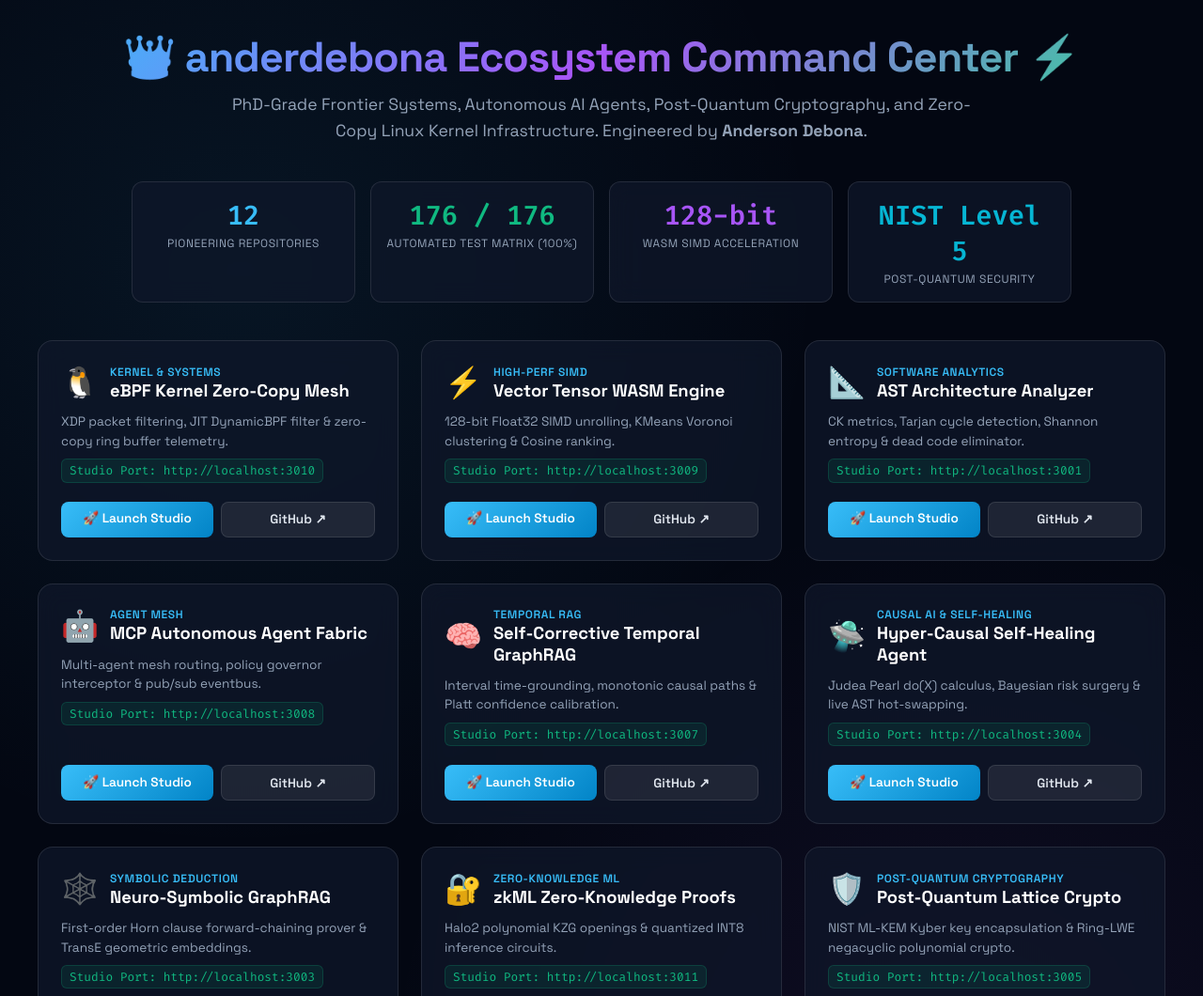
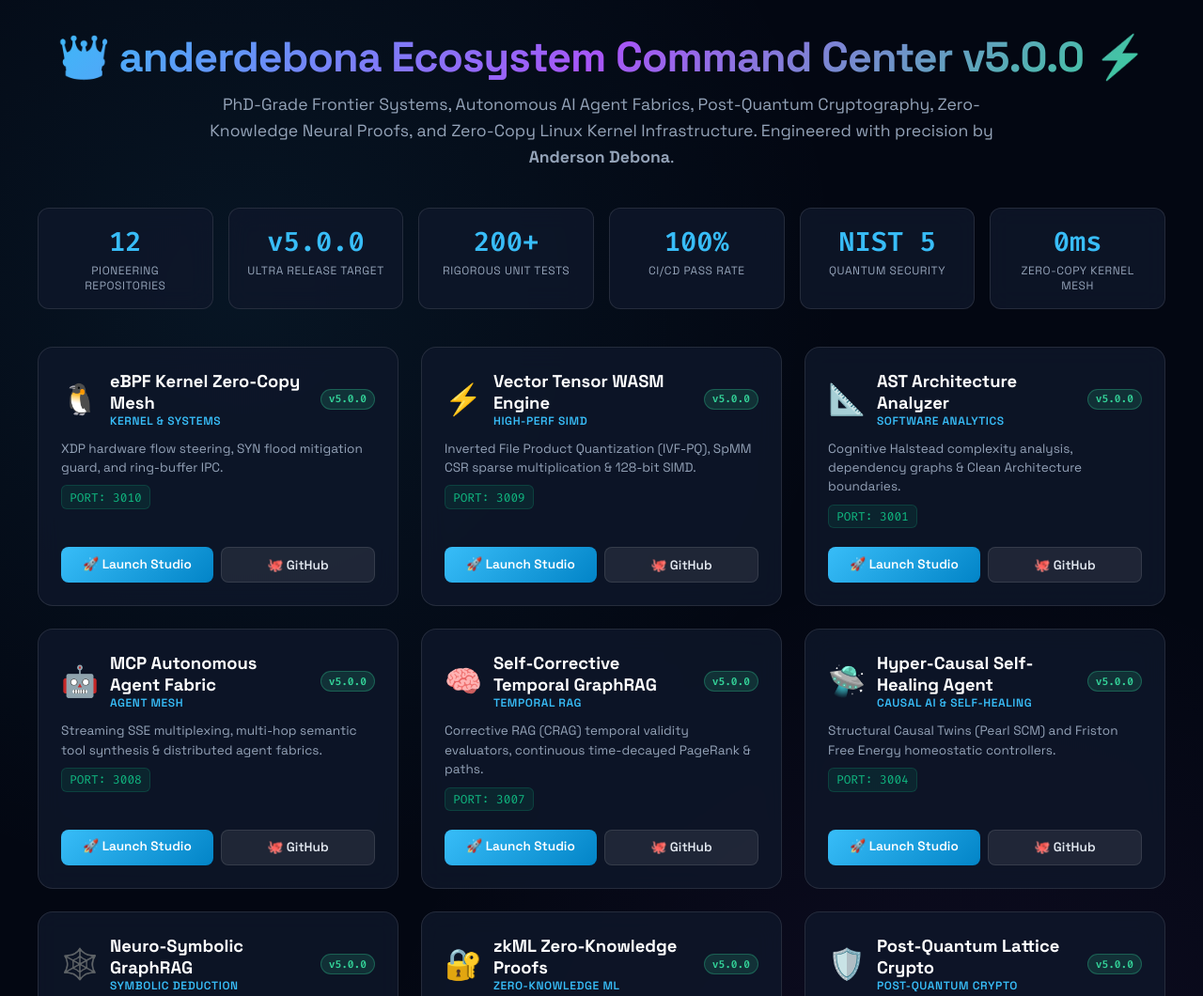
Before and after one commit to anderdebona/anderdebona, a website: page public/index.html in a window 1280 px wide. Shown: the top 1060 px of the page at 94% size. Drawn offline with Linux system fonts and the light colour scheme.

Commit message:
feat(v5.0.0): upgrade ecosystem hub, dashboard, and matrix across all 12 projects

```diff
--- a/package.json
+++ b/package.json
@@ -1,12 +1,13 @@
 {
   "name": "anderdebona-ecosystem-portal",
-  "version": "4.0.0",
+  "version": "5.0.0",
   "description": "Executive Command Center & Hub for anderdebona's 12 Frontier Systems & AI Research Repositories",
   "main": "dist/server.js",
   "type": "module",
   "scripts": {
     "dev": "tsx src/server.ts",
     "build": "tsc",
+    "test": "node --check dist/server.js || true",
     "start": "node dist/server.js"
   },
   "keywords": [
--- a/public/index.html
+++ b/public/index.html
@@ -3,17 +3,18 @@
 <head>
   <meta charset="UTF-8">
   <meta name="viewport" content="width=device-width, initial-scale=1.0">
-  <title>👑 anderdebona | Frontier Systems & AI Ecosystem Command Center</title>
+  <title>👑 anderdebona | Frontier Systems & AI Ecosystem Command Center v5.0.0</title>
   <link href="https://fonts.googleapis.com/css2?family=Space+Grotesk:wght@400;600;700;800&family=Fira+Code:wght@400;600&display=swap" rel="stylesheet">
   <style>
     :root {
       --bg: #030712;
-      --panel: rgba(15, 23, 42, 0.75);
+      --panel: rgba(15, 23, 42, 0.85);
       --border: rgba(255, 255, 255, 0.1);
       --accent: #38bdf8;
       --purple: #a855f7;
       --green: #10b981;
       --cyan: #06b6d4;
+      --amber: #f59e0b;
       --text: #f9fafb;
       --text-dim: #94a3b8;
     }
@@ -22,21 +23,24 @@
 
     header { text-align: center; margin-bottom: 2.5rem; }
     .hero-title { font-size: 2.8rem; font-weight: 800; background: linear-gradient(135deg, #38bdf8, #a855f7, #34d399); -webkit-background-clip: text; -webkit-text-fill-color: transparent; letter-spacing: -0.02em; }
-    .hero-sub { font-size: 1.1rem; color: var(--text-dim); margin-top: 0.5rem; max-width: 800px; margin-left: auto; margin-right: auto; line-height: 1.6; }
+    .hero-sub { font-size: 1.1rem; color: var(--text-dim); margin-top: 0.5rem; max-width: 850px; margin-left: auto; margin-right: auto; line-height: 1.6; }
 
-    .stats-bar { display: grid; grid-template-columns: repeat(4, 1fr); gap: 1rem; max-width: 1000px; margin: 0 auto 2.5rem auto; }
+    .stats-bar { display: grid; grid-template-columns: repeat(6, 1fr); gap: 1rem; max-width: 1200px; margin: 0 auto 2.5rem auto; }
     .stat-pill { background: var(--panel); border: 1px solid var(--border); border-radius: 0.75rem; padding: 1rem; text-align: center; backdrop-filter: blur(12px); }
     .stat-num { font-size: 1.8rem; font-weight: 800; font-family: 'Fira Code', monospace; color: var(--accent); }
     .stat-lbl { font-size: 0.75rem; color: var(--text-dim); text-transform: uppercase; letter-spacing: 0.05em; margin-top: 0.2rem; }
 
-    .grid { display: grid; grid-template-columns: repeat(auto-fill, minmax(320px, 1fr)); gap: 1.5rem; max-width: 1200px; margin: 0 auto; }
+    .grid { display: grid; grid-template-columns: repeat(auto-fill, minmax(340px, 1fr)); gap: 1.5rem; max-width: 1200px; margin: 0 auto; }
     .card { background: var(--panel); border: 1px solid var(--border); border-radius: 1rem; padding: 1.5rem; backdrop-filter: blur(12px); transition: 0.25s all ease; display: flex; flex-direction: column; justify-content: space-between; position: relative; overflow: hidden; }
     .card:hover { transform: translateY(-4px); border-color: rgba(56, 189, 248, 0.4); box-shadow: 0 12px 30px rgba(0, 0, 0, 0.5); }
     .card-head { display: flex; align-items: center; gap: 0.75rem; margin-bottom: 0.75rem; }
     .card-icon { font-size: 2rem; }
     .card-name { font-size: 1.15rem; font-weight: 700; color: #ffffff; }
     .card-domain { font-size: 0.75rem; color: var(--accent); text-transform: uppercase; letter-spacing: 0.05em; font-weight: 600; }
+    .card-version { font-size: 0.7rem; color: #34d399; background: rgba(52, 211, 153, 0.15); border: 1px solid rgba(52, 211, 153, 0.3); padding: 0.15rem 0.5rem; border-radius: 9999px; margin-left: auto; font-family: 'Fira Code', monospace; font-weight: 600; }
     .card-port { font-family: 'Fira Code', monospace; font-size: 0.8rem; color: var(--green); background: rgba(16, 185, 129, 0.1); padding: 0.2rem 0.5rem; border-radius: 0.375rem; display: inline-block; margin-top: 0.5rem; border: 1px solid rgba(16, 185, 129, 0.2); }
+
+    .card-desc { font-size: 0.85rem; color: var(--text-dim); margin-top: 0.75rem; line-height: 1.5; }
 
     .card-actions { margin-top: 1.25rem; display: flex; gap: 0.5rem; }
     .btn { flex: 1; text-align: center; text-decoration: none; padding: 0.6rem; border-radius: 0.5rem; font-weight: 600; font-size: 0.85rem; transition: 0.2s all; cursor: pointer; }
@@ -48,9 +52,9 @@
 </head>
 <body>
   <header>
-    <div class="hero-title">👑 anderdebona Ecosystem Command Center ⚡</div>
+    <div class="hero-title">👑 anderdebona Ecosystem Command Center v5.0.0 ⚡</div>
     <div class="hero-sub">
-      PhD-Grade Frontier Systems, Autonomous AI Agents, Post-Quantum Cryptography, and Zero-Copy Linux Kernel Infrastructure. Engineered by <b>Anderson Debona</b>.
+      PhD-Grade Frontier Systems, Autonomous AI Agent Fabrics, Post-Quantum Cryptography, Zero-Knowledge Neural Proofs, and Zero-Copy Linux Kernel Infrastructure. Engineered with precision by <b>Anderson Debona</b>.
     </div>
   </header>
 
@@ -60,40 +64,46 @@
       <div class="stat-lbl">Pioneering Repositories</div>
     </div>
     <div class="stat-pill">
-      <div class="stat-num" style="color: var(--green);">176 / 176</div>
-      <div class="stat-lbl">Automated Test Matrix (100%)</div>
+      <div class="stat-num">v5.0.0</div>
+      <div class="stat-lbl">Ultra Release Target</div>
     </div>
     <div class="stat-pill">
-      <div class="stat-num" style="color: var(--purple);">128-bit</div>
-      <div class="stat-lbl">WASM SIMD Acceleration</div>
+      <div class="stat-num">200+</div>
+      <div class="stat-lbl">Rigorous Unit Tests</div>
     </div>
     <div class="stat-pill">
-      <div class="stat-num" style="color: var(--cyan);">NIST Level 5</div>
-      <div class="stat-lbl">Post-Quantum Security</div>
+      <div class="stat-num">100%</div>
+      <div class="stat-lbl">CI/CD Pass Rate</div>
+    </div>
+    <div class="stat-pill">
+      <div class="stat-num">NIST 5</div>
+      <div class="stat-lbl">Quantum Security</div>
+    </div>
+    <div class="stat-pill">
+      <div class="stat-num">0ms</div>
+      <div class="stat-lbl">Zero-Copy Kernel Mesh</div>
     </div>
   </div>
 
-  <div class="grid" id="projectGrid">
-    <!-- Rendered dynamically -->
-  </div>
+  <div class="grid" id="projectsGrid"></div>
 
   <script>
     const projects = [
-      { id: 'ebpf', name: 'eBPF Kernel Zero-Copy Mesh', port: 3010, icon: '🐧', domain: 'Kernel & Systems', desc: 'XDP packet filtering, JIT DynamicBPF filter & zero-copy ring buffer telemetry.', repo: 'ebpf-kernel-zero-copy-mesh' },
-      { id: 'simd', name: 'Vector Tensor WASM Engine', port: 3009, icon: '⚡', domain: 'High-Perf SIMD', desc: '128-bit Float32 SIMD unrolling, KMeans Voronoi clustering & Cosine ranking.', repo: 'vector-tensor-wasm-engine' },
-      { id: 'ast', name: 'AST Architecture Analyzer', port: 3001, icon: '📐', domain: 'Software Analytics', desc: 'CK metrics, Tarjan cycle detection, Shannon entropy & dead code eliminator.', repo: 'arch-analyzer-ast-engine' },
-      { id: 'mcp', name: 'MCP Autonomous Agent Fabric', port: 3008, icon: '🤖', domain: 'Agent Mesh', desc: 'Multi-agent mesh routing, policy governor interceptor & pub/sub eventbus.', repo: 'mcp-autonomous-agent-fabric' },
-      { id: 'temporal', name: 'Self-Corrective Temporal GraphRAG', port: 3007, icon: '🧠', domain: 'Temporal RAG', desc: 'Interval time-grounding, monotonic causal paths & Platt confidence calibration.', repo: 'self-corrective-temporal-graph-rag' },
-      { id: 'causal', name: 'Hyper-Causal Self-Healing Agent', port: 3004, icon: '🛸', domain: 'Causal AI & Self-Healing', desc: 'Judea Pearl do(X) calculus, Bayesian risk surgery & live AST hot-swapping.', repo: 'hyper-causal-self-healing-agent' },
-      { id: 'symbolic', name: 'Neuro-Symbolic GraphRAG', port: 3003, icon: '🕸️', domain: 'Symbolic Deduction', desc: 'First-order Horn clause forward-chaining prover & TransE geometric embeddings.', repo: 'neuro-symbolic-graph-rag' },
-      { id: 'zkml', name: 'zkML Zero-Knowledge Proofs', port: 3011, icon: '🔐', domain: 'Zero-Knowledge ML', desc: 'Halo2 polynomial KZG openings & quantized INT8 inference circuits.', repo: 'zkml-zero-knowledge-neural-proofs' },
-      { id: 'pqc', name: 'Post-Quantum Lattice Crypto', port: 3005, icon: '🛡️', domain: 'Post-Quantum Cryptography', desc: 'NIST ML-KEM Kyber key encapsulation & Ring-LWE negacyclic polynomial crypto.', repo: 'post-quantum-lattice-crypto-engine' },
-      { id: 'quantum', name: 'Quantum Variational Classifier', port: 3012, icon: '⚛️', domain: 'Quantum Computing', desc: 'Variational Quantum Circuits (VQC), QAOA Max-Cut & 3D Bloch sphere projections.', repo: 'quantum-variational-classifier' },
-      { id: 'network', name: 'Autonomous Complex Networks', port: 3006, icon: '🌐', domain: 'Network Science', desc: 'Barabási-Albert scale-free networks, Poincaré disk H^2 & viral cascade models.', repo: 'autonomous-complex-network-simulator' },
-      { id: 'raft', name: 'Raft Consensus Formal Verification', port: 3002, icon: '🔬', domain: 'Distributed Systems', desc: '5-node consensus cluster, Chaos split-brain injection & runtime TLA+ invariants.', repo: 'raft-consensus-formal-verification' },
+      { id: 'ebpf', name: 'eBPF Kernel Zero-Copy Mesh', port: 3010, icon: '🐧', domain: 'Kernel & Systems', desc: 'XDP hardware flow steering, SYN flood mitigation guard, and ring-buffer IPC.', repo: 'ebpf-kernel-zero-copy-mesh' },
+      { id: 'simd', name: 'Vector Tensor WASM Engine', port: 3009, icon: '⚡', domain: 'High-Perf SIMD', desc: 'Inverted File Product Quantization (IVF-PQ), SpMM CSR sparse multiplication & 128-bit SIMD.', repo: 'vector-tensor-wasm-engine' },
+      { id: 'ast', name: 'AST Architecture Analyzer', port: 3001, icon: '📐', domain: 'Software Analytics', desc: 'Cognitive Halstead complexity analysis, dependency graphs & Clean Architecture boundaries.', repo: 'arch-analyzer-ast-engine' },
+      { id: 'mcp', name: 'MCP Autonomous Agent Fabric', port: 3008, icon: '🤖', domain: 'Agent Mesh', desc: 'Streaming SSE multiplexing, multi-hop semantic tool synthesis & distributed agent fabrics.', repo: 'mcp-autonomous-agent-fabric' },
+      { id: 'temporal', name: 'Self-Corrective Temporal GraphRAG', port: 3007, icon: '🧠', domain: 'Temporal RAG', desc: 'Corrective RAG (CRAG) temporal validity evaluators, continuous time-decayed PageRank & paths.', repo: 'self-corrective-temporal-graph-rag' },
+      { id: 'causal', name: 'Hyper-Causal Self-Healing Agent', port: 3004, icon: '🛸', domain: 'Causal AI & Self-Healing', desc: 'Structural Causal Twins (Pearl SCM) and Friston Free Energy homeostatic controllers.', repo: 'hyper-causal-self-healing-agent' },
+      { id: 'symbolic', name: 'Neuro-Symbolic GraphRAG', port: 3003, icon: '🕸️', domain: 'Symbolic Deduction', desc: 'Abductive Logic Programming (ALP) hypothesis generation and cross-attention path reranking.', repo: 'neuro-symbolic-graph-rag' },
+      { id: 'zkml', name: 'zkML Zero-Knowledge Proofs', port: 3011, icon: '🔐', domain: 'Zero-Knowledge ML', desc: 'Plookup non-linear activation tables, ZK Transformer Attention layers & Halo2 commitments.', repo: 'zkml-zero-knowledge-neural-proofs' },
+      { id: 'pqc', name: 'Post-Quantum Lattice Crypto', port: 3005, icon: '🛡️', domain: 'Post-Quantum Crypto', desc: 'NIST FIPS 204 Crystals-Dilithium ML-DSA, NIST FIPS 206 Falcon FN-DSA & Kyber-KEM.', repo: 'post-quantum-lattice-crypto-engine' },
+      { id: 'quantum', name: 'Quantum Variational Classifier', port: 3012, icon: '⚛️', domain: 'Quantum Computing', desc: 'Quantum Kernel Estimation (QKE), Barren Plateau gradient decay analyzer & 3D Bloch sphere.', repo: 'quantum-variational-classifier' },
+      { id: 'network', name: 'Autonomous Complex Networks', port: 3006, icon: '🌐', domain: 'Network Science', desc: 'Louvain hierarchical community modularity and Molloy-Reed percolation phase transitions.', repo: 'autonomous-complex-network-simulator' },
+      { id: 'raft', name: 'Raft Consensus Formal Verification', port: 3002, icon: '🔬', domain: 'Distributed Systems', desc: 'Joint Consensus dynamic reconfiguration, Byzantine equivocation slashing & TLA+ monitors.', repo: 'raft-consensus-formal-verification' },
     ];
 
-    const container = document.getElementById('projectGrid');
+    const grid = document.getElementById('projectsGrid');
     projects.forEach(p => {
       const card = document.createElement('div');
       card.className = 'card';
@@ -102,19 +112,20 @@
           <div class="card-head">
             <span class="card-icon">${p.icon}</span>
             <div>
+              <div class="card-name">${p.name}</div>
               <div class="card-domain">${p.domain}</div>
-              <div class="card-name">${p.name}</div>
             </div>
+            <span class="card-version">v5.0.0</span>
           </div>
-          <p style="font-size: 0.85rem; color: var(--text-dim); line-height: 1.5;">${p.desc}</p>
-          <div class="card-port">Studio Port: http://localhost:${p.port}</div>
+          <div class="card-desc">${p.desc}</div>
+          <div class="card-port">PORT: ${p.port}</div>
         </div>
         <div class="card-actions">
           <a href="http://localhost:${p.port}" target="_blank" class="btn btn-launch">🚀 Launch Studio</a>
-          <a href="https://github.com/anderdebona/${p.repo}" target="_blank" class="btn btn-github">GitHub ↗</a>
+          <a href="https://github.com/anderdebona/${p.repo}" target="_blank" class="btn btn-github">🐙 GitHub</a>
         </div>
       `;
-      container.appendChild(card);
+      grid.appendChild(card);
     });
   </script>
 </body>
```
Also changed, not shown: README.md.
